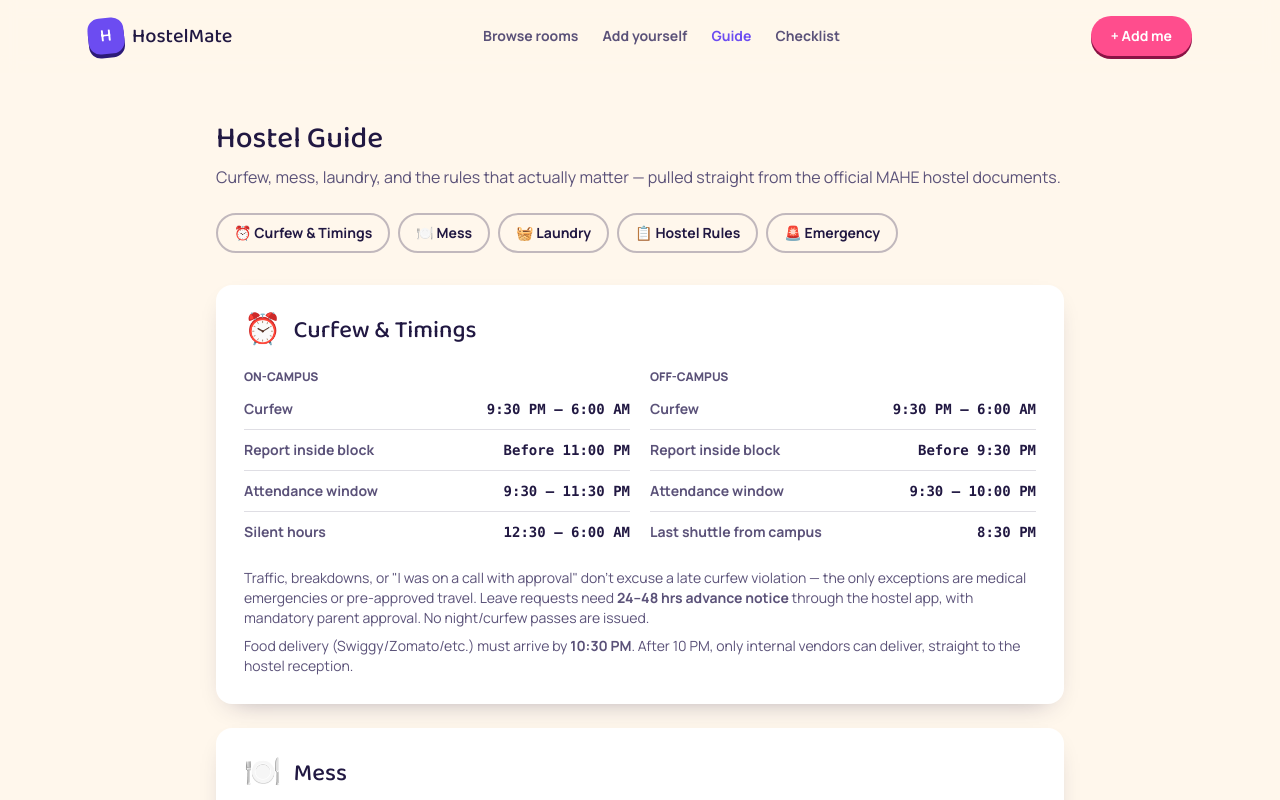
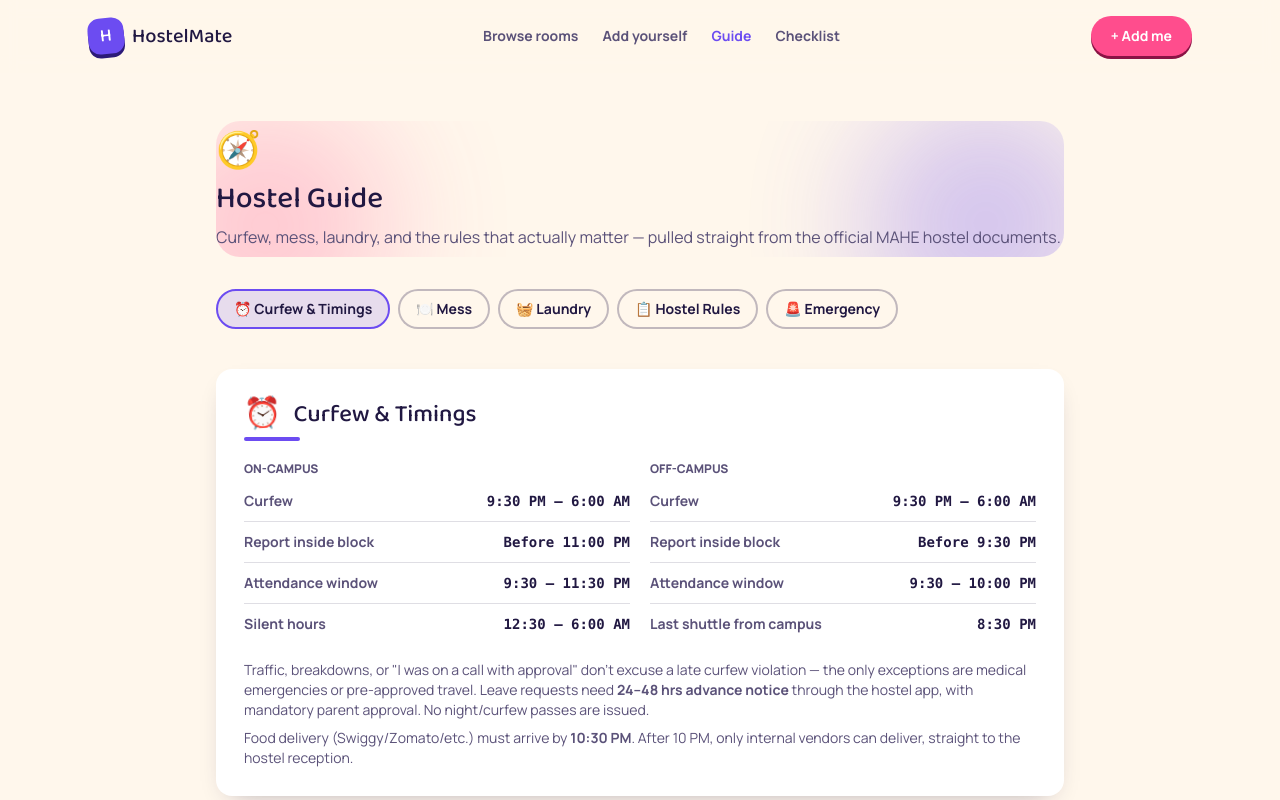
Before and after one commit to MoAyaan/hostelmate, a React (Vite) app in the folder web/: page /guide in a window 1280 px wide. Shown: the top 800 px of the page. Built offline with nearby package versions, Linux system fonts and the light colour scheme; no server answers.

Commit message:
Animate Guide and Checklist pages: scroll-spy nav, reveal-on-scroll, glow effects, checklist confetti celebration

```diff
--- a/web/src/index.css
+++ b/web/src/index.css
@@ -22,6 +22,7 @@
   --coral-glow: 0 0 10px 1px rgba(255,33,88,0.6), 0 0 22px 4px rgba(255,33,88,0.35);
   --mint: #1FBF8A;
   --mint-ink: #0A5A3E;
+  --mint-glow: 0 0 10px 1px rgba(31,191,138,0.55), 0 0 22px 4px rgba(31,191,138,0.3);
   --line: rgba(33,24,66,0.14);
   --line-strong: rgba(33,24,66,0.28);
   --shadow-card: 0 10px 26px -16px rgba(33,24,66,0.45);
@@ -52,6 +53,7 @@
     --coral-glow: 0 0 12px 2px rgba(255,59,107,0.75), 0 0 26px 5px rgba(255,59,107,0.4);
     --mint: #3DDBA5;
     --mint-ink: #062E20;
+    --mint-glow: 0 0 12px 2px rgba(61,219,165,0.65), 0 0 26px 5px rgba(61,219,165,0.35);
     --line: rgba(245,241,255,0.14);
     --line-strong: rgba(245,241,255,0.28);
     --shadow-card: 0 10px 26px -14px rgba(0,0,0,0.6);
@@ -66,6 +68,7 @@
   --amber-glow: 0 0 12px 2px rgba(255,212,0,0.75), 0 0 26px 5px rgba(255,212,0,0.4);
   --coral: #FF3B6B; --coral-ink: #FFD9E1; --coral-label: #FF3B6B; --mint: #3DDBA5; --mint-ink: #062E20;
   --coral-glow: 0 0 12px 2px rgba(255,59,107,0.75), 0 0 26px 5px rgba(255,59,107,0.4);
+  --mint-glow: 0 0 12px 2px rgba(61,219,165,0.65), 0 0 26px 5px rgba(61,219,165,0.35);
   --line: rgba(245,241,255,0.14); --line-strong: rgba(245,241,255,0.28);
   --shadow-card: 0 10px 26px -14px rgba(0,0,0,0.6); --shadow-pop: 0 18px 44px -16px rgba(0,0,0,0.7);
   --focus: #B7A6FF;
@@ -77,6 +80,7 @@
   --amber-glow: 0 0 10px 1px rgba(255,196,0,0.65), 0 0 22px 4px rgba(255,196,0,0.35);
   --coral: #FF2158; --coral-ink: #6E0021; --coral-label: #C81C46; --mint: #1FBF8A; --mint-ink: #0A5A3E;
   --coral-glow: 0 0 10px 1px rgba(255,33,88,0.6), 0 0 22px 4px rgba(255,33,88,0.35);
+  --mint-glow: 0 0 10px 1px rgba(31,191,138,0.55), 0 0 22px 4px rgba(31,191,138,0.3);
   --line: rgba(33,24,66,0.14); --line-strong: rgba(33,24,66,0.28);
   --shadow-card: 0 10px 26px -16px rgba(33,24,66,0.45); --shadow-pop: 0 18px 40px -18px rgba(33,24,66,0.55);
   --focus: #6C4CF1;
--- a/web/src/pages/Checklist.jsx
+++ b/web/src/pages/Checklist.jsx
@@ -30,28 +30,65 @@ const ESSENTIALS = [
   { id: "umbrella", label: "Umbrella / raincoat" },
 ];
 
-function ChecklistGroup({ title, items, checked, onToggle }) {
+function Confetti() {
+  const pieces = Array.from({ length: 24 });
+  const colors = ["var(--violet)", "var(--pink)", "var(--sky)", "var(--amber)", "var(--mint)"];
+  return (
+    <div className="fixed inset-x-0 top-0 h-0 overflow-visible pointer-events-none z-50">
+      {pieces.map((_, i) => (
+        <span
+          key={i}
+          className="absolute w-2.5 h-2.5 rounded-sm"
+          style={{
+            left: `${(i / pieces.length) * 100}%`,
+            background: colors[i % colors.length],
+            animation: `confettiFall ${1 + (i % 5) * 0.2}s ease-in ${(i % 6) * 0.06}s both`,
+          }}
+        />
+      ))}
+    </div>
+  );
+}
+
+function ChecklistGroup({ title, items, checked, onToggle, delay }) {
   const doneCount = items.filter((i) => checked[i.id]).length;
+  const complete = doneCount === items.length;
   return (
-    <div className="rounded-2xl p-6" style={{ background: "var(--surface)", boxShadow: "var(--shadow-card)" }}>
+    <div
+      className="rounded-2xl p-6 animate-riseIn transition-all"
+      style={{
+        background: "var(--surface)",
+        boxShadow: complete ? "var(--mint-glow, var(--shadow-card))" : "var(--shadow-card)",
+        animationDelay: delay,
+        border: complete ? "2px solid var(--mint)" : "2px solid transparent",
+      }}
+    >
       <div className="flex items-center justify-between">
-        <h2 className="font-display text-xl">{title}</h2>
-        <span className="text-xs font-extrabold uppercase rounded-full px-3 py-1" style={{ background: "var(--surface-2)", color: "var(--ink-soft)" }}>
+        <h2 className="font-display text-xl flex items-center gap-2">
+          {title} {complete && <span className="animate-popIn">✅</span>}
+        </h2>
+        <span
+          className="text-xs font-extrabold uppercase rounded-full px-3 py-1 transition-colors"
+          style={{
+            background: complete ? "color-mix(in srgb, var(--mint) 25%, transparent)" : "var(--surface-2)",
+            color: complete ? "var(--mint-ink)" : "var(--ink-soft)",
+          }}
+        >
           {doneCount}/{items.length}
         </span>
       </div>
       <ul className="mt-4 flex flex-col gap-1">
-        {items.map((item) => (
-          <li key={item.id}>
+        {items.map((item, i) => (
+          <li key={item.id} className="animate-riseIn" style={{ animationDelay: `${parseFloat(delay) + i * 0.03}s` }}>
             <label className="flex items-start gap-3 rounded-lg px-2 py-2.5 cursor-pointer hover:bg-[var(--surface-2)] transition-colors">
               <input
                 type="checkbox"
                 checked={!!checked[item.id]}
                 onChange={() => onToggle(item.id)}
-                className="mt-1 w-5 h-5 shrink-0 accent-[var(--violet)]"
+                className="mt-1 w-5 h-5 shrink-0 accent-[var(--violet)] transition-transform active:scale-90"
               />
               <span>
-                <span className={`font-semibold ${checked[item.id] ? "line-through" : ""}`} style={{ color: checked[item.id] ? "var(--ink-soft)" : "var(--ink)" }}>
+                <span className={`font-semibold transition-all ${checked[item.id] ? "line-through" : ""}`} style={{ color: checked[item.id] ? "var(--ink-soft)" : "var(--ink)" }}>
                   {item.label}
                 </span>
                 {item.note && <span className="block text-xs mt-0.5" style={{ color: "var(--ink-soft)" }}>{item.note}</span>}
@@ -66,6 +103,7 @@ function ChecklistGroup({ title, items, checked, onToggle }) {
 
 export default function Checklist() {
   const [checked, setChecked] = useState({});
+  const [celebrated, setCelebrated] = useState(false);
 
   useEffect(() => {
     setChecked(readChecked());
@@ -81,26 +119,48 @@ export default function Checklist() {
 
   const total = DOCUMENTS.length + ESSENTIALS.length;
   const done = Object.values(checked).filter(Boolean).length;
+  const pct = total ? (done / total) * 100 : 0;
+  const allDone = total > 0 && done === total;
+
+  useEffect(() => {
+    if (allDone && !celebrated) setCelebrated(true);
+    if (!allDone && celebrated) setCelebrated(false);
+    // eslint-disable-next-line react-hooks/exhaustive-deps
+  }, [allDone]);
 
   return (
-    <div className="max-w-2xl mx-auto px-6 py-12">
-      <span className="text-3xl inline-block animate-popIn">🧳</span>
-      <h1 className="font-display text-3xl mt-3">Before You Arrive</h1>
-      <p className="mt-2" style={{ color: "var(--ink-soft)" }}>
-        Everything to gather before move-in day. Tick things off as you pack — it's saved on this device so you can check back anytime.
+    <div className="max-w-2xl mx-auto px-6 py-12 relative overflow-hidden">
+      {celebrated && <Confetti />}
+      <div
+        className="absolute w-72 h-72 rounded-full blur-3xl opacity-25 pointer-events-none -top-10 -right-16"
+        style={{ background: "var(--violet)", animation: "blobFloat 9s ease-in-out infinite" }}
+      />
+
+      <span className="text-3xl inline-block animate-popIn" style={{ animation: allDone ? "wiggle 1.2s ease-in-out infinite, popIn .45s cubic-bezier(.2,1.4,.4,1) both" : undefined }}>
+        {allDone ? "🎉" : "🧳"}
+      </span>
+      <h1 className="font-display text-3xl mt-3 animate-riseIn">{allDone ? "You're all packed!" : "Before You Arrive"}</h1>
+      <p className="mt-2 animate-riseIn" style={{ color: "var(--ink-soft)", animationDelay: ".08s" }}>
+        {allDone
+          ? "Everything's ticked off. Safe travels — see you on campus!"
+          : "Everything to gather before move-in day. Tick things off as you pack — it's saved on this device so you can check back anytime."}
       </p>
 
-      <div className="mt-6 rounded-full h-3 overflow-hidden" style={{ background: "var(--surface-2)" }}>
+      <div className="mt-6 rounded-full h-3 overflow-hidden relative" style={{ background: "var(--surface-2)" }}>
         <div
-          className="h-full rounded-full transition-all"
-          style={{ width: `${total ? (done / total) * 100 : 0}%`, background: "var(--violet)" }}
+          className="h-full rounded-full transition-all duration-500"
+          style={{
+            width: `${pct}%`,
+            background: allDone ? "var(--mint)" : "var(--violet)",
+            boxShadow: allDone ? "var(--mint-glow, none)" : "none",
+          }}
         />
       </div>
       <p className="mt-2 text-xs font-bold" style={{ color: "var(--ink-soft)" }}>{done} of {total} packed</p>
 
       <div className="mt-6 flex flex-col gap-6">
-        <ChecklistGroup title="Registration Documents" items={DOCUMENTS} checked={checked} onToggle={toggle} />
-        <ChecklistGroup title="Move-in Essentials" items={ESSENTIALS} checked={checked} onToggle={toggle} />
+        <ChecklistGroup title="Registration Documents" items={DOCUMENTS} checked={checked} onToggle={toggle} delay=".1s" />
+        <ChecklistGroup title="Move-in Essentials" items={ESSENTIALS} checked={checked} onToggle={toggle} delay=".2s" />
       </div>
 
       <p className="mt-6 text-xs text-center" style={{ color: "var(--ink-soft)" }}>
--- a/web/src/pages/Guide.jsx
+++ b/web/src/pages/Guide.jsx
@@ -1,17 +1,67 @@
+import { useEffect, useRef, useState } from "react";
+
 const SECTIONS = [
-  { id: "curfew", label: "Curfew & Timings", icon: "⏰" },
-  { id: "mess", label: "Mess", icon: "🍽️" },
-  { id: "laundry", label: "Laundry", icon: "🧺" },
-  { id: "rules", label: "Hostel Rules", icon: "📋" },
-  { id: "emergency", label: "Emergency", icon: "🚨" },
+  { id: "curfew", label: "Curfew & Timings", icon: "⏰", accent: "violet" },
+  { id: "mess", label: "Mess", icon: "🍽️", accent: "amber" },
+  { id: "laundry", label: "Laundry", icon: "🧺", accent: "sky" },
+  { id: "rules", label: "Hostel Rules", icon: "📋", accent: "coral" },
+  { id: "emergency", label: "Emergency", icon: "🚨", accent: "pink" },
 ];
 
-function Section({ id, icon, title, children }) {
+function Blob({ className, color, delay }) {
   return (
-    <section id={id} className="scroll-mt-24 rounded-2xl p-6 sm:p-7" style={{ background: "var(--surface)", boxShadow: "var(--shadow-card)" }}>
+    <div
+      className={`absolute rounded-full blur-3xl opacity-30 pointer-events-none ${className}`}
+      style={{ background: color, animation: "blobFloat 9s ease-in-out infinite", animationDelay: delay }}
+    />
+  );
+}
+
+function useReveal() {
+  const ref = useRef(null);
+  const [visible, setVisible] = useState(false);
+  useEffect(() => {
+    const el = ref.current;
+    if (!el) return;
+    const io = new IntersectionObserver(
+      ([entry]) => {
+        if (entry.isIntersecting) {
+          setVisible(true);
+          io.unobserve(el);
+        }
+      },
+      { threshold: 0.12 }
+    );
+    io.observe(el);
+    return () => io.disconnect();
+  }, []);
+  return [ref, visible];
+}
+
+function Section({ id, icon, title, accent, children }) {
+  const [ref, visible] = useReveal();
+  return (
+    <section
+      id={id}
+      ref={ref}
+      className="scroll-mt-24 rounded-2xl p-6 sm:p-7 transition-all duration-700"
+      style={{
+        background: "var(--surface)",
+        boxShadow: "var(--shadow-card)",
+        opacity: visible ? 1 : 0,
+        transform: visible ? "none" : "translateY(28px)",
+      }}
+    >
       <h2 className="font-display text-2xl flex items-center gap-3">
-        <span className="text-3xl">{icon}</span> {title}
+        <span
+          className="text-3xl inline-block"
+          style={{ animation: visible ? "wiggle 2.6s ease-in-out .3s infinite" : "none" }}
+        >
+          {icon}
+        </span>{" "}
+        {title}
       </h2>
+      <div className="mt-1 h-1 w-14 rounded-full" style={{ background: `var(--${accent})` }} />
       <div className="mt-5">{children}</div>
     </section>
   );
@@ -38,28 +88,64 @@ function Pill({ children, tone = "mint" }) {
 }
 
 export default function Guide() {
+  const [activeId, setActiveId] = useState(SECTIONS[0].id);
+
+  useEffect(() => {
+    const io = new IntersectionObserver(
+      (entries) => {
+        const visible = entries.filter((e) => e.isIntersecting);
+        if (visible.length > 0) {
+          const topMost = visible.reduce((a, b) => (a.boundingClientRect.top < b.boundingClientRect.top ? a : b));
+          setActiveId(topMost.target.id);
+        }
+      },
+      { rootMargin: "-30% 0px -60% 0px", threshold: 0 }
+    );
+    SECTIONS.forEach((s) => {
+      const el = document.getElementById(s.id);
+      if (el) io.observe(el);
+    });
+    return () => io.disconnect();
+  }, []);
+
   return (
     <div className="max-w-4xl mx-auto px-6 py-12">
-      <h1 className="font-display text-3xl">Hostel Guide</h1>
-      <p className="mt-2" style={{ color: "var(--ink-soft)" }}>
+      <div className="relative overflow-hidden rounded-3xl">
+        <Blob className="w-64 h-64 -top-10 -right-16" color="var(--violet)" delay="0s" />
+        <Blob className="w-56 h-56 top-4 -left-20" color="var(--pink)" delay="3s" />
+
+        <div className="relative py-2">
+          <span className="text-4xl inline-block animate-popIn">🧭</span>
+          <h1 className="font-display text-3xl mt-3 animate-riseIn" style={{ animationDelay: ".05s" }}>Hostel Guide</h1>
+          <p className="mt-2 animate-riseIn" style={{ color: "var(--ink-soft)", animationDelay: ".12s" }}>
             Curfew, mess, laundry, and the rules that actually matter — pulled straight from the official MAHE hostel documents.
           </p>
+        </div>
+      </div>
 
-      <nav className="mt-6 flex flex-wrap gap-2">
-        {SECTIONS.map((s) => (
+      <div className="relative">
+        <nav className="mt-6 flex flex-wrap gap-2 sticky top-20 z-10 py-2 -mx-2 px-2 animate-riseIn" style={{ animationDelay: ".2s" }}>
+          {SECTIONS.map((s) => {
+            const active = activeId === s.id;
+            return (
               <a
                 key={s.id}
                 href={`#${s.id}`}
                 className="rounded-full px-4 py-2 text-sm font-bold border-2 transition-all hover:-translate-y-0.5"
-            style={{ borderColor: "var(--line-strong)" }}
+                style={{
+                  borderColor: active ? `var(--${s.accent})` : "var(--line-strong)",
+                  background: active ? `color-mix(in srgb, var(--${s.accent}) 16%, var(--bg))` : "var(--bg)",
+                  boxShadow: active ? `var(--${s.accent}-glow, none)` : "none",
+                }}
               >
                 {s.icon} {s.label}
               </a>
-        ))}
+            );
+          })}
         </nav>
 
         <div className="mt-8 flex flex-col gap-6">
-        <Section id="curfew" icon="⏰" title="Curfew & Timings">
+          <Section id="curfew" icon="⏰" title="Curfew & Timings" accent="violet">
             <div className="grid sm:grid-cols-2 gap-5">
               <div>
                 <p className="text-xs font-extrabold uppercase mb-1" style={{ color: "var(--ink-soft)" }}>On-campus</p>
@@ -84,7 +170,7 @@ export default function Guide() {
             </p>
           </Section>
 
-        <Section id="mess" icon="🍽️" title="Mess">
+          <Section id="mess" icon="🍽️" title="Mess" accent="amber">
             <div className="grid sm:grid-cols-2 gap-5">
               <div>
                 <p className="text-xs font-extrabold uppercase mb-1" style={{ color: "var(--ink-soft)" }}>Mon – Sat</p>
@@ -109,7 +195,7 @@ export default function Guide() {
             </ul>
           </Section>
 
-        <Section id="laundry" icon="🧺" title="Laundry">
+          <Section id="laundry" icon="🧺" title="Laundry" accent="sky">
             <Row label="Included washes" value="30 / academic year" />
             <Row label="Max load" value="6 kg per wash" />
             <Row label="Extra wash cost" value="₹236 each" />
@@ -124,7 +210,7 @@ export default function Guide() {
             </p>
           </Section>
 
-        <Section id="rules" icon="📋" title="Hostel Rules — the parts that actually trip people up">
+          <Section id="rules" icon="📋" title="Hostel Rules — the parts that actually trip people up" accent="coral">
             <div>
               <h3 className="font-bold mb-2">Appliances</h3>
               <div className="rounded-xl overflow-x-auto" style={{ background: "var(--surface-2)" }}>
@@ -183,23 +269,28 @@ export default function Guide() {
             </div>
           </Section>
 
-        <Section id="emergency" icon="🚨" title="Emergency Contacts">
+          <Section id="emergency" icon="🚨" title="Emergency Contacts" accent="pink">
             <div className="grid sm:grid-cols-2 gap-3">
-            <a href="tel:100" className="rounded-xl p-4 flex items-center justify-between" style={{ background: "var(--surface-2)" }}>
-              <span className="font-bold">Police</span><span className="font-mono font-bold" style={{ color: "var(--violet)" }}>100 →</span>
+              {[
+                { label: "Police", href: "tel:100", value: "100" },
+                { label: "Ambulance", href: "tel:108", value: "108" },
+                { label: "National Helpline", href: "tel:112", value: "112" },
+                { label: "MAHE Security (24/7)", href: "tel:+916364631781", value: "Call" },
+                { label: "Fire Emergency", href: "tel:+919606079848", value: "Call" },
+              ].map((c) => (
+                <a
+                  key={c.label}
+                  href={c.href}
+                  className="rounded-xl p-4 flex items-center justify-between transition-all hover:-translate-y-0.5"
+                  style={{ background: "var(--surface-2)", boxShadow: "0 0 0 2px transparent" }}
+                >
+                  <span className="font-bold flex items-center gap-2">
+                    <span className="w-2 h-2 rounded-full inline-block" style={{ background: "var(--coral)", boxShadow: "var(--coral-glow)", animation: "pulseRing 1.8s ease-out infinite" }} />
+                    {c.label}
+                  </span>
+                  <span className="font-mono font-bold" style={{ color: "var(--violet)" }}>{c.value} →</span>
                 </a>
-            <a href="tel:108" className="rounded-xl p-4 flex items-center justify-between" style={{ background: "var(--surface-2)" }}>
-              <span className="font-bold">Ambulance</span><span className="font-mono font-bold" style={{ color: "var(--violet)" }}>108 →</span>
-            </a>
-            <a href="tel:112" className="rounded-xl p-4 flex items-center justify-between" style={{ background: "var(--surface-2)" }}>
-              <span className="font-bold">National Helpline</span><span className="font-mono font-bold" style={{ color: "var(--violet)" }}>112 →</span>
-            </a>
-            <a href="tel:+916364631781" className="rounded-xl p-4 flex items-center justify-between" style={{ background: "var(--surface-2)" }}>
-              <span className="font-bold">MAHE Security (24/7)</span><span className="font-mono font-bold" style={{ color: "var(--violet)" }}>Call →</span>
-            </a>
-            <a href="tel:+919606079848" className="rounded-xl p-4 flex items-center justify-between" style={{ background: "var(--surface-2)" }}>
-              <span className="font-bold">Fire Emergency</span><span className="font-mono font-bold" style={{ color: "var(--violet)" }}>Call →</span>
-            </a>
+              ))}
             </div>
           </Section>
         </div>
@@ -208,5 +299,6 @@ export default function Guide() {
           Sourced from official MAHE hostel/mess/laundry documents. Rules can change — always defer to the latest official communication from your warden or the hostel app.
         </p>
       </div>
+    </div>
   );
 }
```
Lines whose indentation alone changed are shown as unchanged.
